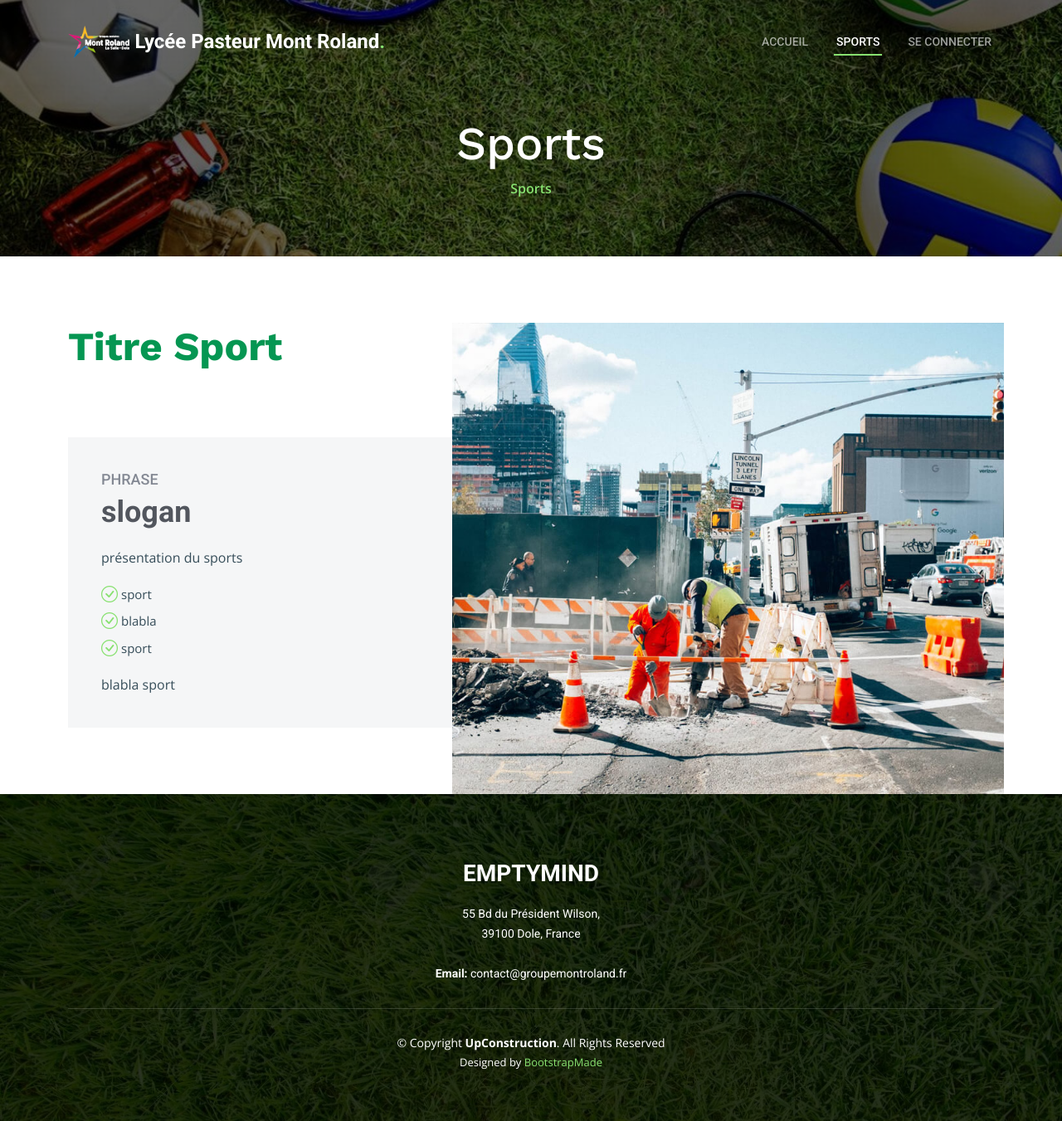
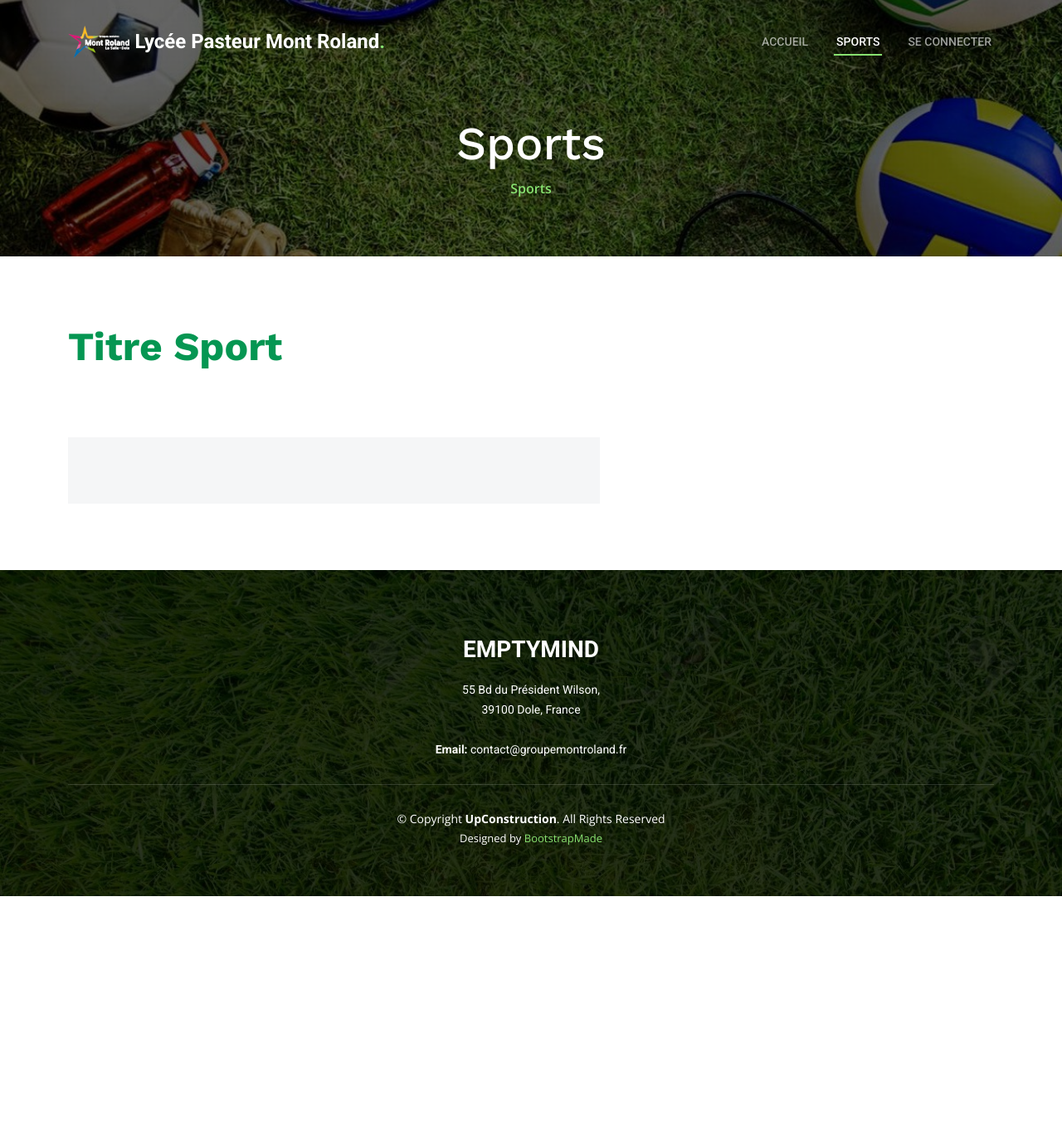
Before and after one commit to Sommaly/CloverleafV2, a PHP site: page /index.php?route=sport-list in a window 1280 px wide. Shown: the whole page at 83% size. After the commit the page ends 1080 px from the top, so only its background shows below. Run offline with PHP 8.4, Linux system fonts and the light colour scheme.

Commit message:
nettoyage de la page sports

```diff
--- a/page/sport/list.php
+++ b/page/sport/list.php
@@ -16,20 +16,13 @@
 
         <div class="row position-relative">
 
-          <div class="col-lg-7 about-img" style="background-image: url(assets/img/about.jpg);"></div>
+<!-- ======= Image a ajouter entre les "" ======= -->
+          <div class="col-lg-7 about-img" style= ""></div>
 
           <div class="col-lg-7">
             <h2>Titre Sport</h2>
             <div class="our-story">
-              <h4>Phrase</h4>
-              <h3>slogan</h3>
-              <p>présentation du sports</p>
-              <ul>
-                <li><i class="bi bi-check-circle"></i> <span>sport</span></li>
-                <li><i class="bi bi-check-circle"></i> <span>blabla</span></li>
-                <li><i class="bi bi-check-circle"></i> <span>sport</span></li>
-              </ul>
-              <p>blabla sport</p>
+
 
 
             </div>
```
